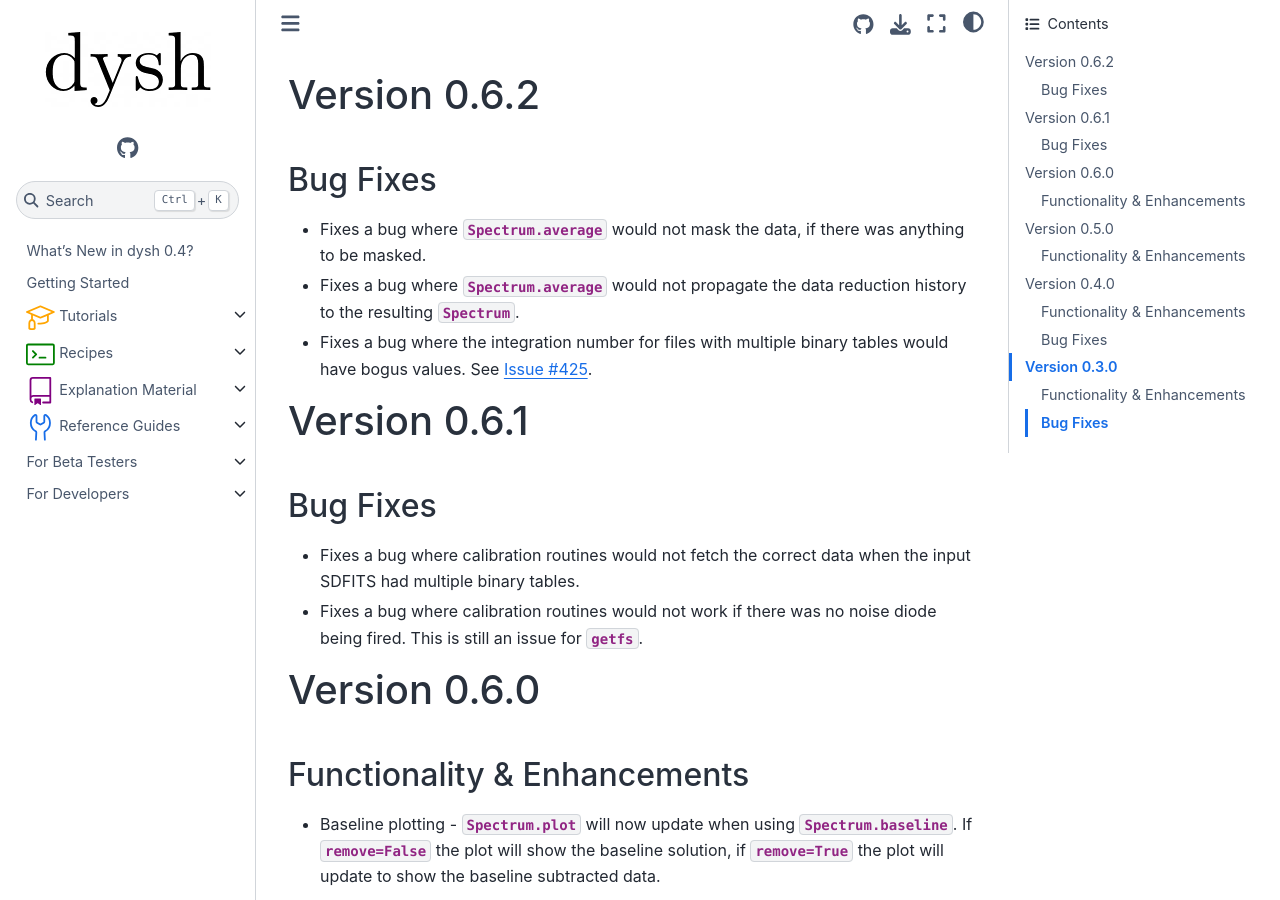
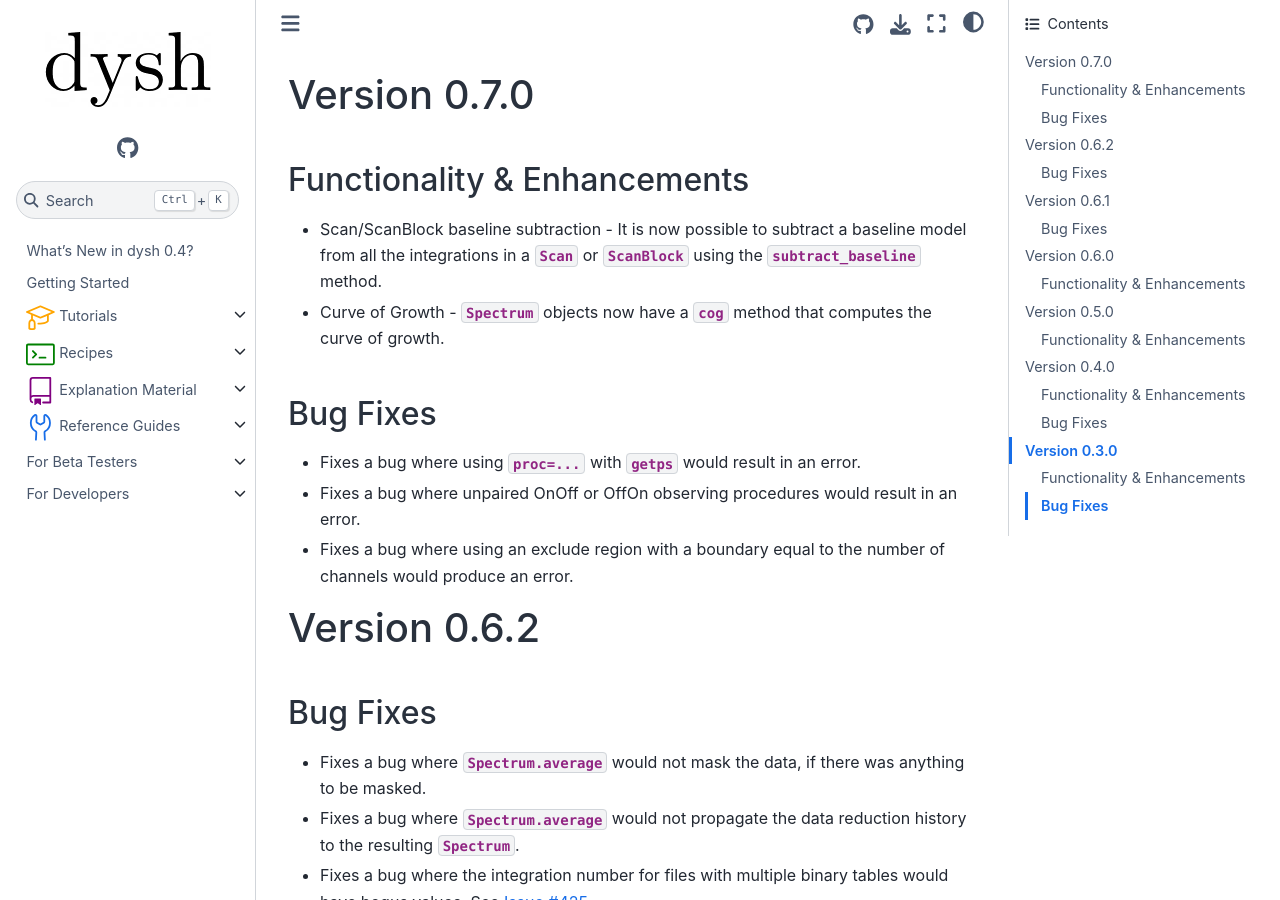
Before and after one commit to GreenBankObservatory/dysh, a Sphinx documentation site: the page built from docs/source/whatsnew/CHANGES.rst, in a window 1280 px wide and 900 px high. Built offline with Sphinx 7.4.7 and the Sphinx Book theme 1.1.4, drawn with Linux system fonts in a browser that asks for light colours; pages that are not in the unit, such as notebooks, are missing from menus.

Commit message:
docs: update CHANGES

```diff
--- a/docs/source/whatsnew/CHANGES.rst
+++ b/docs/source/whatsnew/CHANGES.rst
@@ -1,3 +1,23 @@
+Version 0.7.0
+=============
+
+.. _0.7.0-functionality:
+
+Functionality & Enhancements
+----------------------------
+- Scan/ScanBlock baseline subtraction
+  - It is now possible to subtract a baseline model from all the integrations in a `Scan` or `ScanBlock` using the `subtract_baseline` method.
+- Curve of Growth
+  - `Spectrum` objects now have a `cog` method that computes the curve of growth.
+
+.. _0.7.0-bugfixes:
+
+Bug Fixes
+---------
+- Fixes a bug where using `proc=...` with `getps` would result in an error.
+- Fixes a bug where unpaired OnOff or OffOn observing procedures would result in an error.
+- Fixes a bug where using an exclude region with a boundary equal to the number of channels would produce an error.
+
 Version 0.6.2
 =============
 
```
